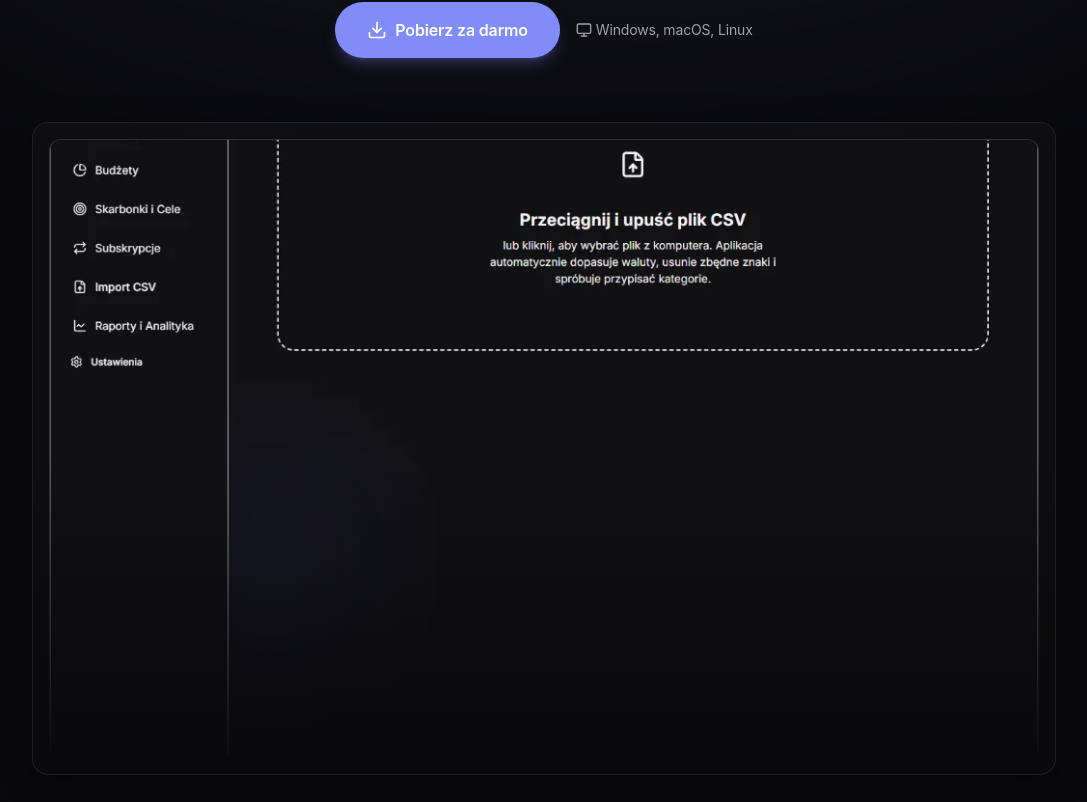
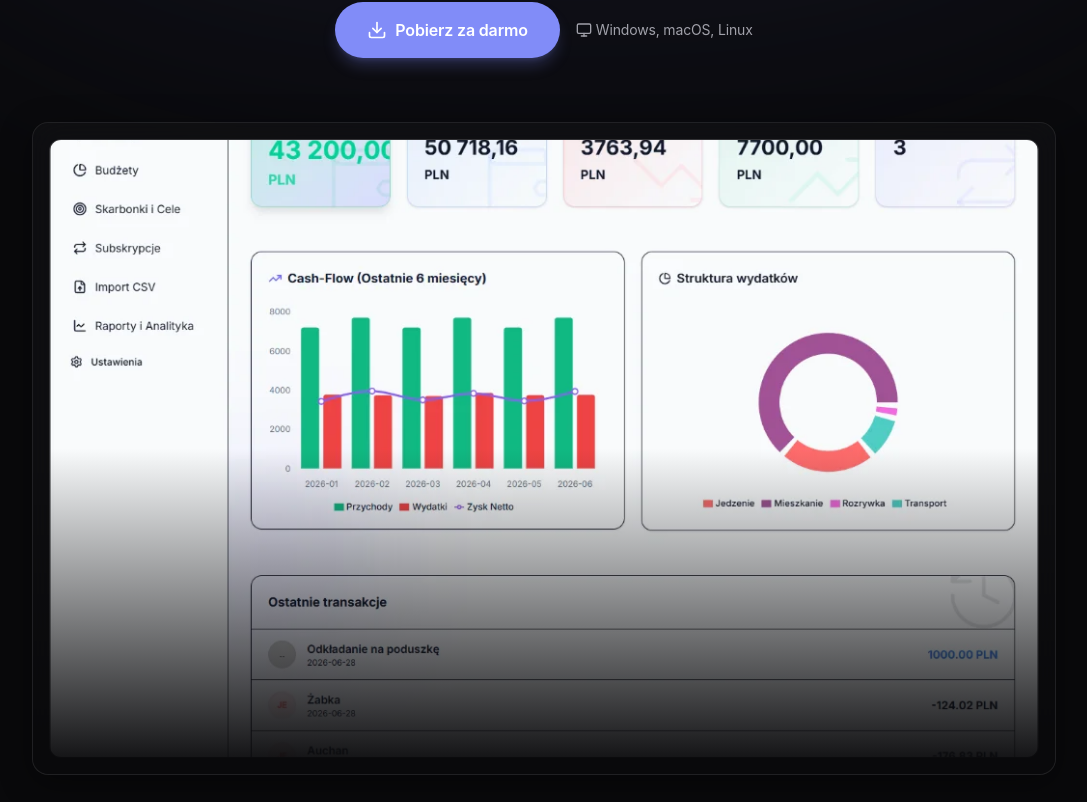
Before and after one commit to apkmasondev/budzet_domowy, a React (Vite) app in the folder budzet-domowy-landing/: page / in a window 1280 px wide. Shown: the part 678-1480 px from the top of the page, without its empty margins (96-1183 px from the left). Built offline with nearby package versions, Linux system fonts and the light colour scheme.

Commit message:
feat: added new screenshots and updated hero image

```diff
--- a/budzet-domowy-landing/convert.js
+++ b/budzet-domowy-landing/convert.js
@@ -5,8 +5,14 @@ import path from 'path';
 const artifactsDir = 'C:\\Users\\krzyc\\.gemini\\antigravity-ide\\brain\\f3ea0e76-7a43-493d-bac7-219f81fbe327';
 const outputDir = path.join(process.cwd(), 'public', 'screenshots');
 
+const excludeFiles = [
+  'media__1780760574657.png',
+  'media__1780761036182.png',
+  'media__1780762316992.png'
+];
+
 async function convertAll() {
-  const files = fs.readdirSync(artifactsDir).filter(f => f.startsWith('media__') && f.endsWith('.png'));
+  const files = fs.readdirSync(artifactsDir).filter(f => f.startsWith('media__') && f.endsWith('.png') && !excludeFiles.includes(f));
 
   // Sort files by creation time
   files.sort((a, b) => {
@@ -14,9 +20,6 @@ async function convertAll() {
     const statB = fs.statSync(path.join(artifactsDir, b));
     return statA.mtime.getTime() - statB.mtime.getTime();
   });
-
-  // The first 2 files are old unrelated images, the last 10 are the real screenshots
-  const targetFiles = files.slice(-10);
 
   // Clear existing screenshots
   const existingFiles = fs.readdirSync(outputDir);
@@ -26,17 +29,17 @@ async function convertAll() {
     }
   }
 
-  for (let i = 0; i < targetFiles.length; i++) {
-    const inputPath = path.join(artifactsDir, targetFiles[i]);
+  for (let i = 0; i < files.length; i++) {
+    const inputPath = path.join(artifactsDir, files[i]);
     const outputPath = path.join(outputDir, `screenshot-${i + 1}.webp`);
 
     try {
       await sharp(inputPath)
         .webp({ quality: 85 })
         .toFile(outputPath);
-      console.log(`Converted ${targetFiles[i]} to screenshot-${i + 1}.webp`);
+      console.log(`Converted ${files[i]} to screenshot-${i + 1}.webp`);
     } catch (err) {
-      console.error(`Error converting ${targetFiles[i]}:`, err);
+      console.error(`Error converting ${files[i]}:`, err);
     }
   }
 }
--- a/budzet-domowy-landing/src/components/Gallery.tsx
+++ b/budzet-domowy-landing/src/components/Gallery.tsx
@@ -2,7 +2,7 @@ import { useState, useEffect, useCallback } from 'react';
 import { motion, AnimatePresence } from 'framer-motion';
 import { ChevronLeft, ChevronRight, X, Maximize2 } from 'lucide-react';
 
-const screenshots = Array.from({ length: 10 }, (_, i) => `/budzet_domowy/screenshots/screenshot-${i + 1}.webp`);
+const screenshots = Array.from({ length: 12 }, (_, i) => `/budzet_domowy/screenshots/screenshot-${i + 1}.webp`);
 
 export default function Gallery() {
   const [selectedIndex, setSelectedIndex] = useState<number | null>(null);
--- a/budzet-domowy-landing/src/components/Hero.tsx
+++ b/budzet-domowy-landing/src/components/Hero.tsx
@@ -54,7 +54,7 @@ export default function Hero() {
 
             <div className="bg-surface-hover overflow-hidden relative flex items-center justify-center border border-white/5 rounded-xl aspect-[16/10]">
               <img
-                src="/budzet_domowy/screenshots/screenshot-6.webp"
+                src="/budzet_domowy/screenshots/screenshot-9.webp"
                 alt="Domowy Budżet Dashboard"
                 className="w-full h-full object-cover"
               />
```
Also changed, not shown: budzet-domowy-landing/public/screenshots/screenshot-11.webp (added), budzet-domowy-landing/public/screenshots/screenshot-12.webp (added).
